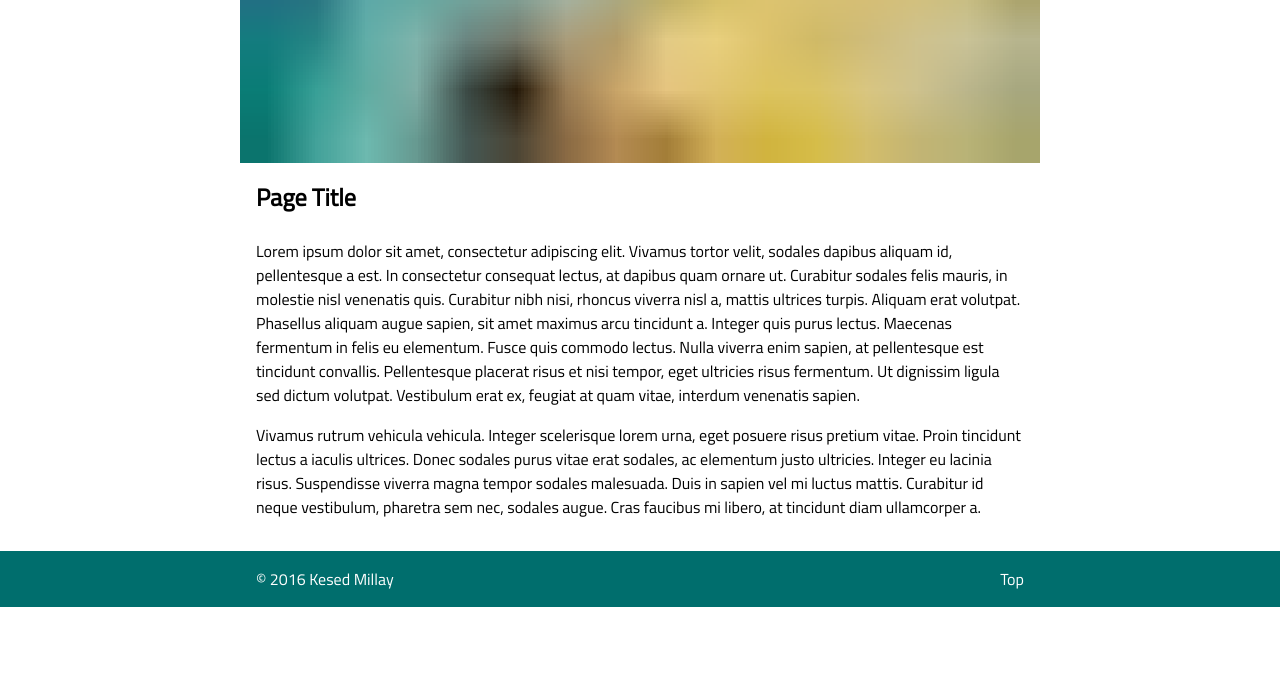
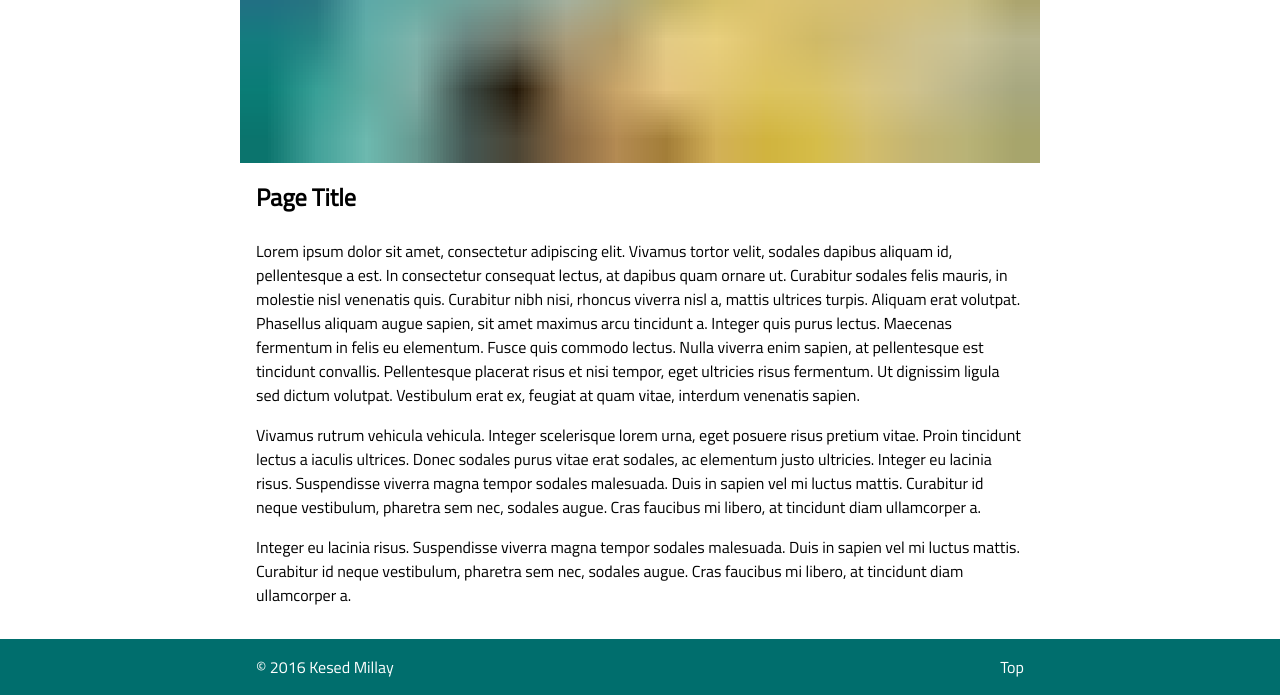
Before and after one commit to kesed/smoothie, a plain HTML site: page index.html in a window 1280 px wide. Shown: the part 287-982 px from the top of the page. Before the commit the page ends 894 px from the top, so only its background shows below. Drawn offline with nearby package versions, Linux system fonts and the light colour scheme.

Commit message:
more text.

```diff
--- a/index.html
+++ b/index.html
@@ -23,6 +23,7 @@
         <h2>Page Title</h2>
         <p>Lorem ipsum dolor sit amet, consectetur adipiscing elit. Vivamus tortor velit, sodales dapibus aliquam id, pellentesque a est. In consectetur consequat lectus, at dapibus quam ornare ut. Curabitur sodales felis mauris, in molestie nisl venenatis quis. Curabitur nibh nisi, rhoncus viverra nisl a, mattis ultrices turpis. Aliquam erat volutpat. Phasellus aliquam augue sapien, sit amet maximus arcu tincidunt a. Integer quis purus lectus. Maecenas fermentum in felis eu elementum. Fusce quis commodo lectus. Nulla viverra enim sapien, at pellentesque est tincidunt convallis. Pellentesque placerat risus et nisi tempor, eget ultricies risus fermentum. Ut dignissim ligula sed dictum volutpat. Vestibulum erat ex, feugiat at quam vitae, interdum venenatis sapien.</p>
         <p>Vivamus rutrum vehicula vehicula. Integer scelerisque lorem urna, eget posuere risus pretium vitae. Proin tincidunt lectus a iaculis ultrices. Donec sodales purus vitae erat sodales, ac elementum justo ultricies. Integer eu lacinia risus. Suspendisse viverra magna tempor sodales malesuada. Duis in sapien vel mi luctus mattis. Curabitur id neque vestibulum, pharetra sem nec, sodales augue. Cras faucibus mi libero, at tincidunt diam ullamcorper a.</p>
+        <p>Integer eu lacinia risus. Suspendisse viverra magna tempor sodales malesuada. Duis in sapien vel mi luctus mattis. Curabitur id neque vestibulum, pharetra sem nec, sodales augue. Cras faucibus mi libero, at tincidunt diam ullamcorper a.</p>
       </div>
     </div>
     <footer>
```
